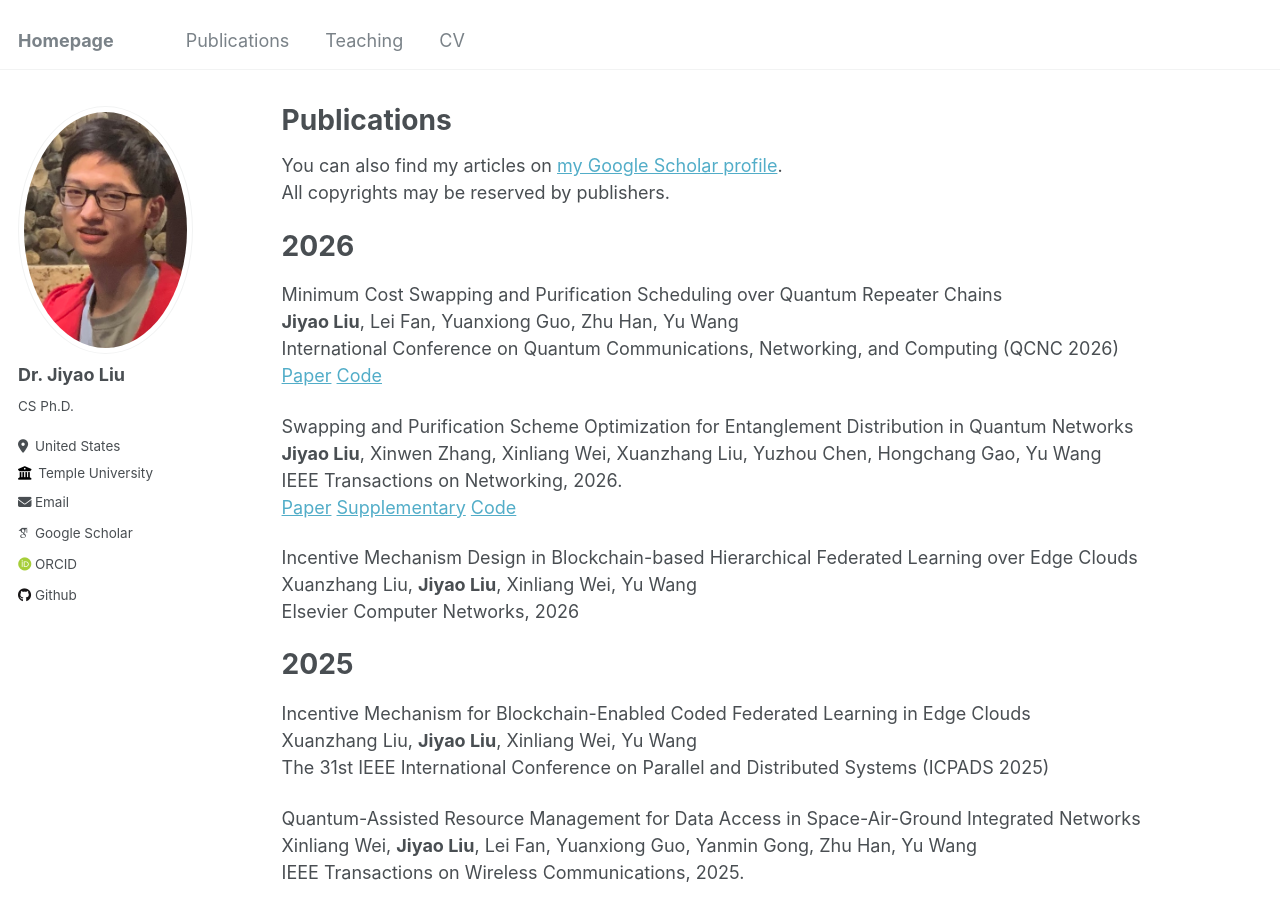
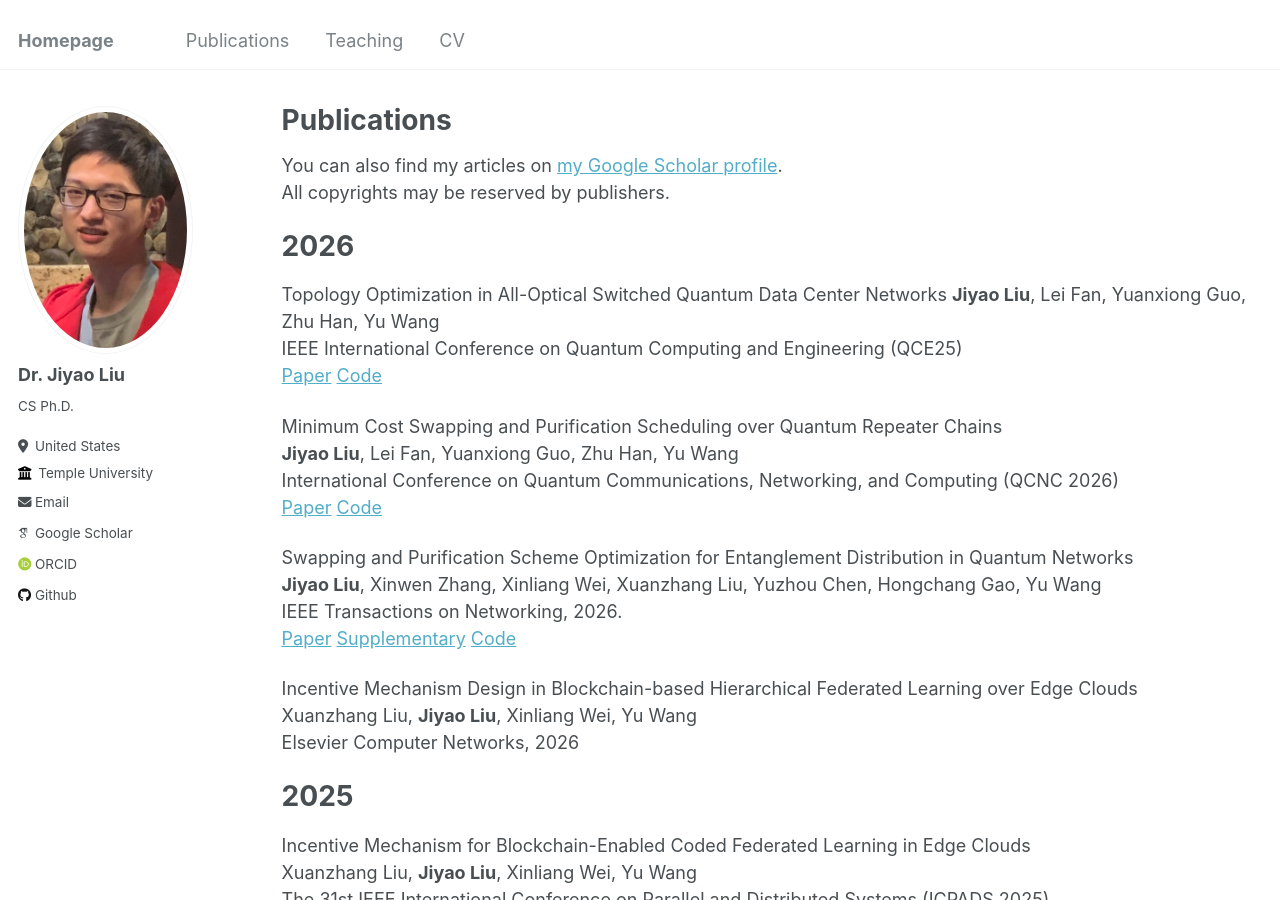
Before and after one commit to Jiyao17/jiyao17.github.io, a Jekyll site: the page built from _pages/publications.md, in a window 1280 px wide and 900 px high. Built offline with Jekyll 4.4.1, drawn with Linux system fonts in a browser that asks for light colours; some web fonts are replaced.

Commit message:
qce 26 paper

```diff
--- a/_pages/publications.md
+++ b/_pages/publications.md
@@ -26,6 +26,10 @@ All copyrights may be reserved by publishers.
 # 2026
 
 
+Topology Optimization in All-Optical Switched Quantum Data Center Networks
+**Jiyao Liu**, Lei Fan, Yuanxiong Guo, Zhu Han, Yu Wang
+IEEE International Conference on Quantum Computing and Engineering (QCE25)
+[Paper](/files/papers/2026/QDCN_topology.pdf){:target="_blank"} [Code](https://github.com/Jiyao17/qdcn){:target="_blank"}
 
 
 Minimum Cost Swapping and Purification Scheduling over Quantum Repeater Chains
```
Also changed, not shown: 1 other file.
